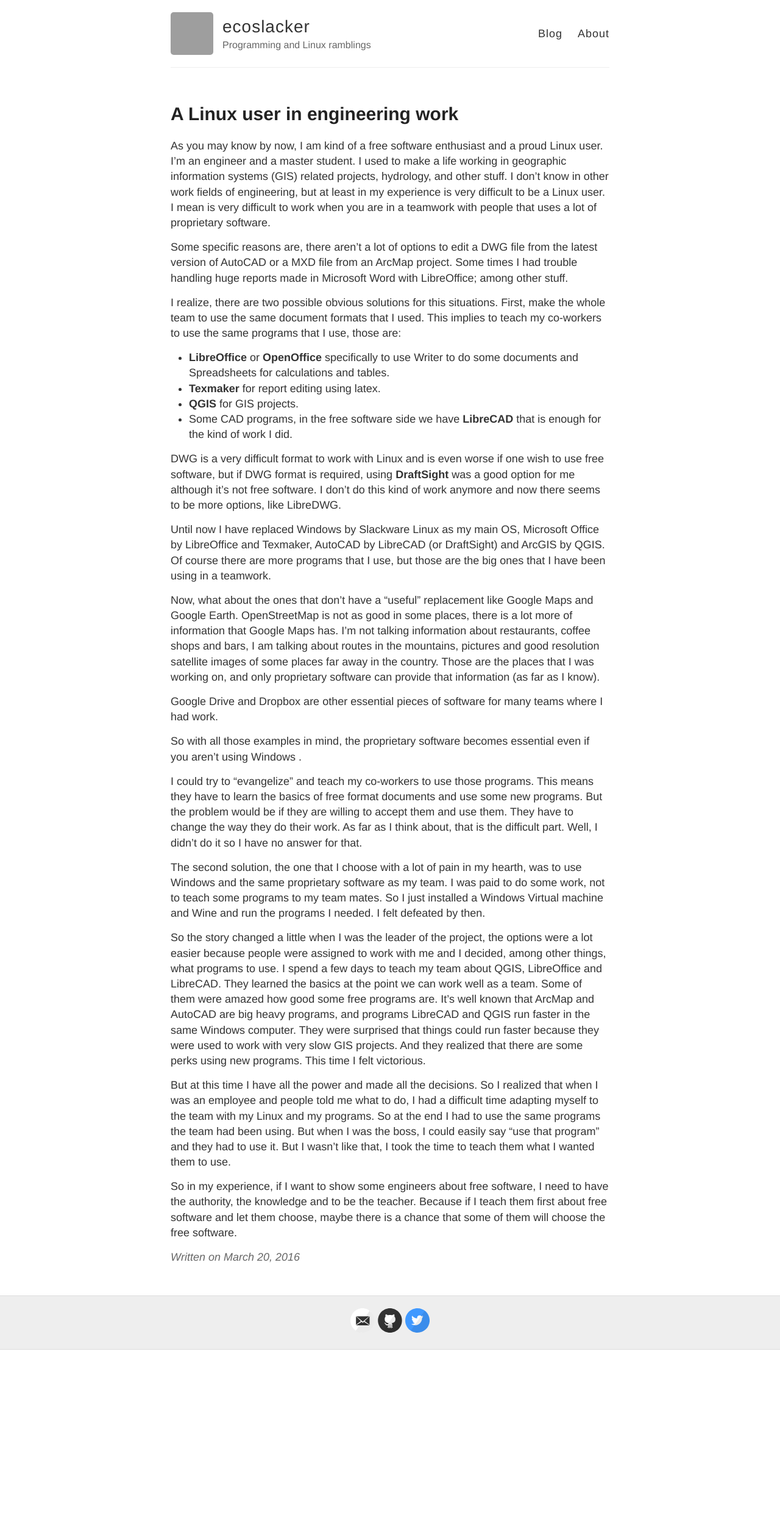
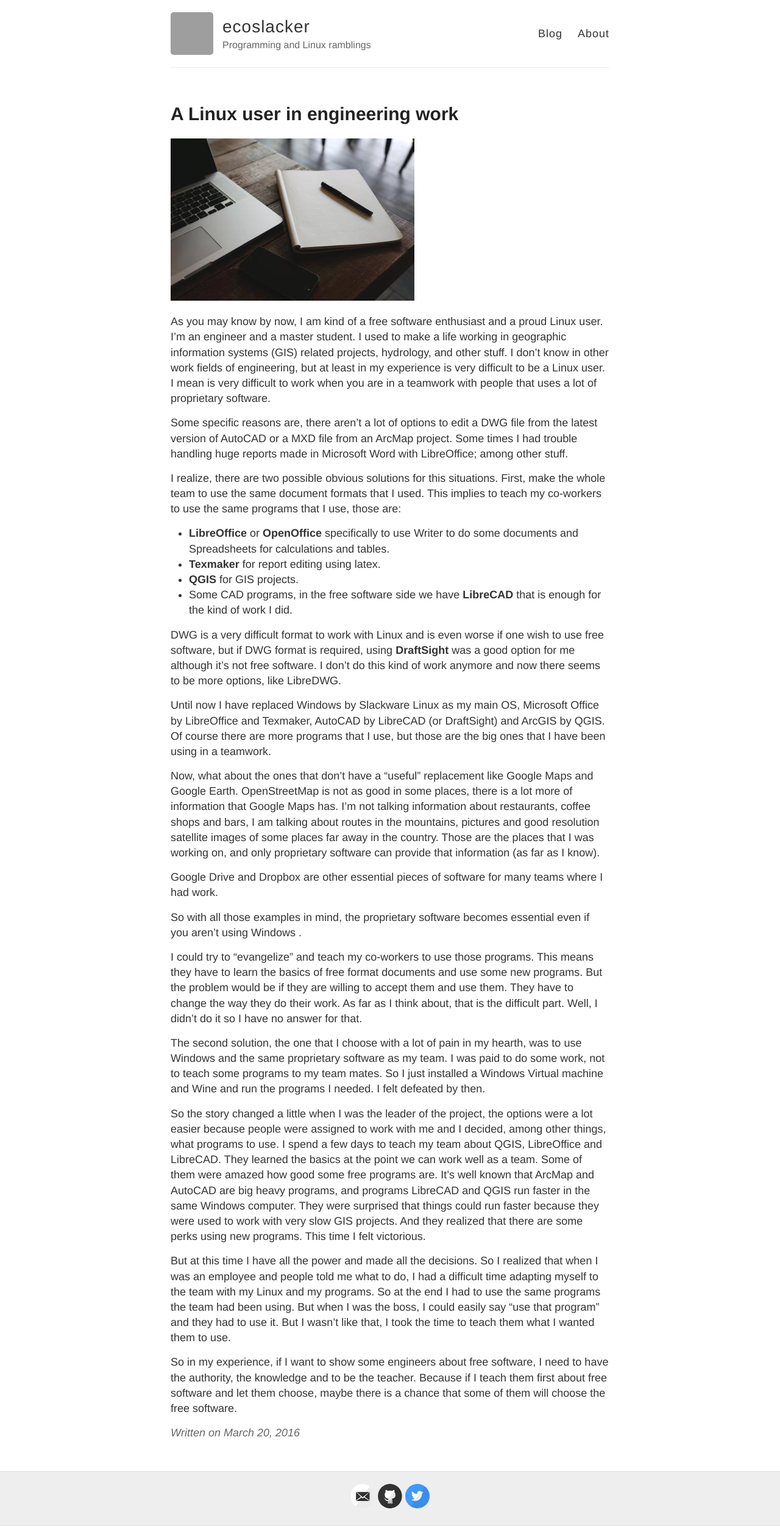
Before and after one commit to ecoslacker/ecoslacker.github.io, a Jekyll site: the page built from _posts/2016-03-20-a-linux-user-in-engineering-work.md, in a window 1280 px wide. Shown: the whole page at 61% size. Built offline with Jekyll 4.4.1, drawn with Linux system fonts in a browser that asks for light colours; before the commit the page ends 2213 px from its top, so only the background shows below that; grey boxes are pictures that could not be loaded.

Commit message:
Update 2016-03-20-a-linux-user-in-engineering-work.md

```diff
--- a/_posts/2016-03-20-a-linux-user-in-engineering-work.md
+++ b/_posts/2016-03-20-a-linux-user-in-engineering-work.md
@@ -2,6 +2,7 @@
 layout: post
 title: A Linux user in engineering work
 ---
+![calculadora]({{ site.baseurl }}/images/working.jpg)
 
 As you may know by now, I am kind of a free software enthusiast and a proud Linux user. I'm an engineer and a master student. I used to make a life working in geographic information systems (GIS) related projects, hydrology, and  other stuff. I don't know in other work fields of engineering, but at least in my experience is very difficult to be a Linux user. I mean is very difficult to work when you are in a teamwork with people that uses a lot of proprietary software.
 
```
